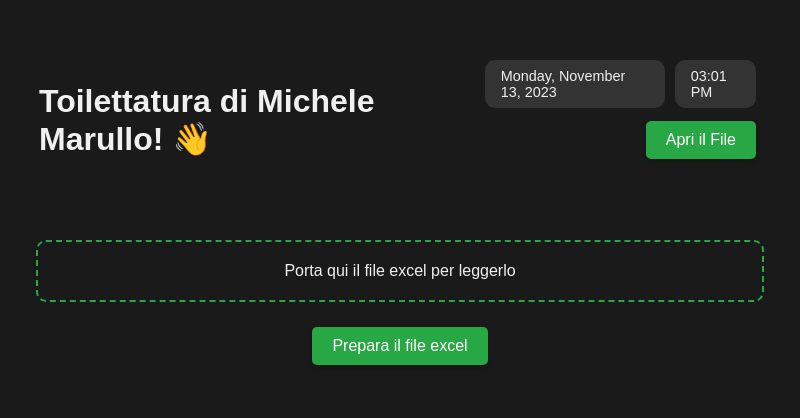
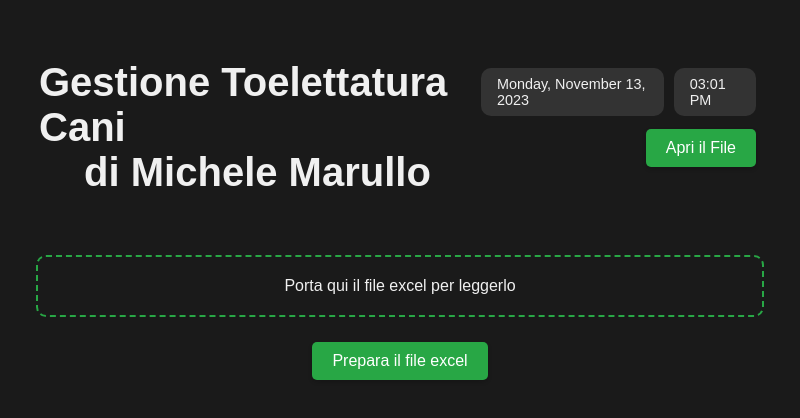
Before and after one commit to KrankMcCannon/excel-generator, an Electron app: page index.html in a window 800 px wide. Drawn offline with Linux system fonts and the light colour scheme; no server answers.

Commit message:
update page title and header layout

```diff
--- a/index.html
+++ b/index.html
@@ -7,12 +7,15 @@
   <meta http-equiv="Content-Security-Policy" content="default-src 'self'; script-src 'self'" />
   <meta http-equiv="X-Content-Security-Policy" content="default-src 'self'; script-src 'self'" />
   <link rel="stylesheet" type="text/css" href="./style/styles.css">
-  <title>Toilettatura</title>
+  <title>Gestore Toelettatura Cani</title>
 </head>
 
 <body>
   <header>
-    <h1>Toilettatura di Michele Marullo! 👋</h1>
+    <div class="title">
+      <h1>Gestione Toelettatura Cani</h1>
+      <h1>di Michele Marullo</h1>
+    </div>
     <div class="title-clock">
       <div id="date-time-container">
         <div id="date-display"></div>
--- a/package.json
+++ b/package.json
@@ -6,7 +6,6 @@
   "repository": "https://github.com/KrankMcCannon/excel-generator.git",
   "author": "Edoardo Valentini",
   "license": "MIT",
-  "private": true,
   "scripts": {
     "start": "electron-forge start",
     "start:dev": "npx electronmon .",
--- a/style/styles.css
+++ b/style/styles.css
@@ -18,6 +18,17 @@ header {
   justify-content: space-between;
   align-items: center;
   margin: 40px 0px;
+}
+
+.title {
+  display: flex;
+  flex-direction: column;
+  align-items: center;
+}
+
+.title h1 {
+  font-size: 2.5em;
+  margin: 0;
 }
 
 .title-clock {
```
